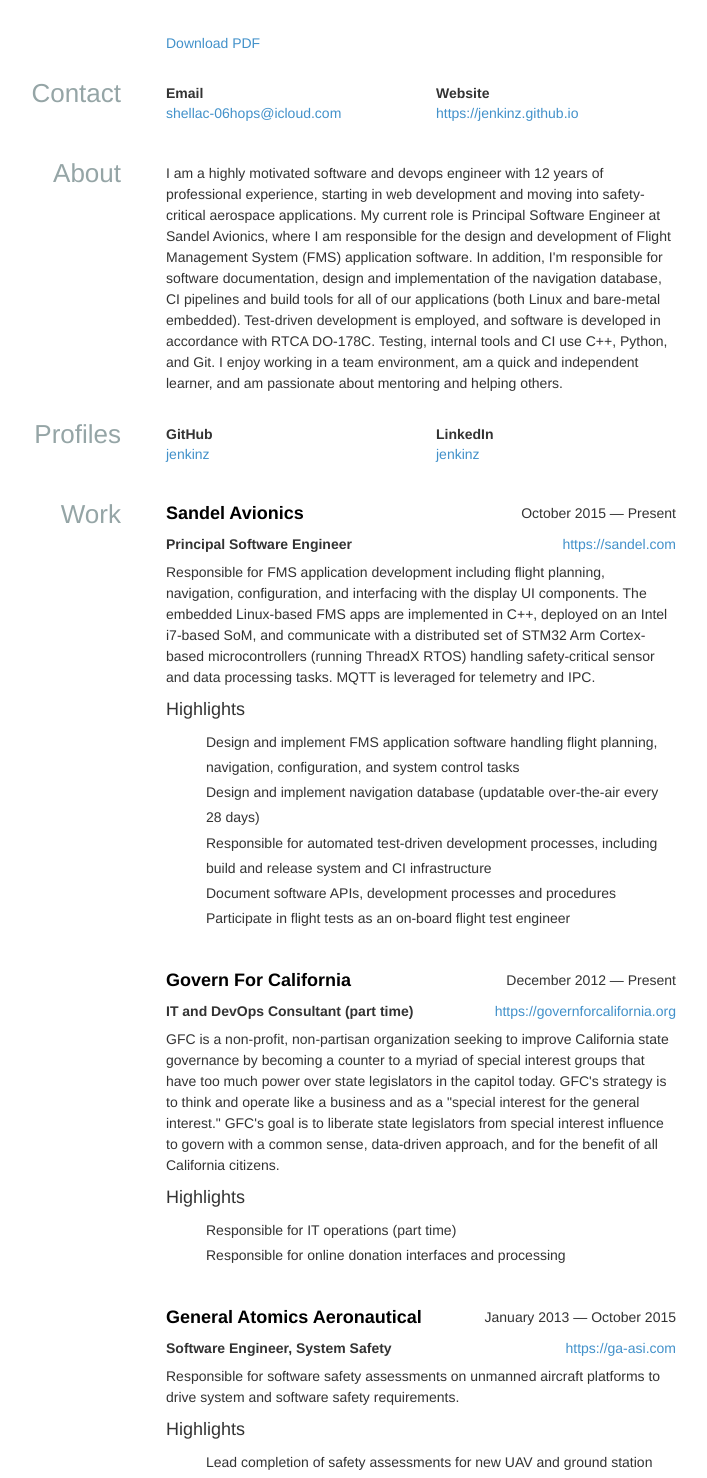
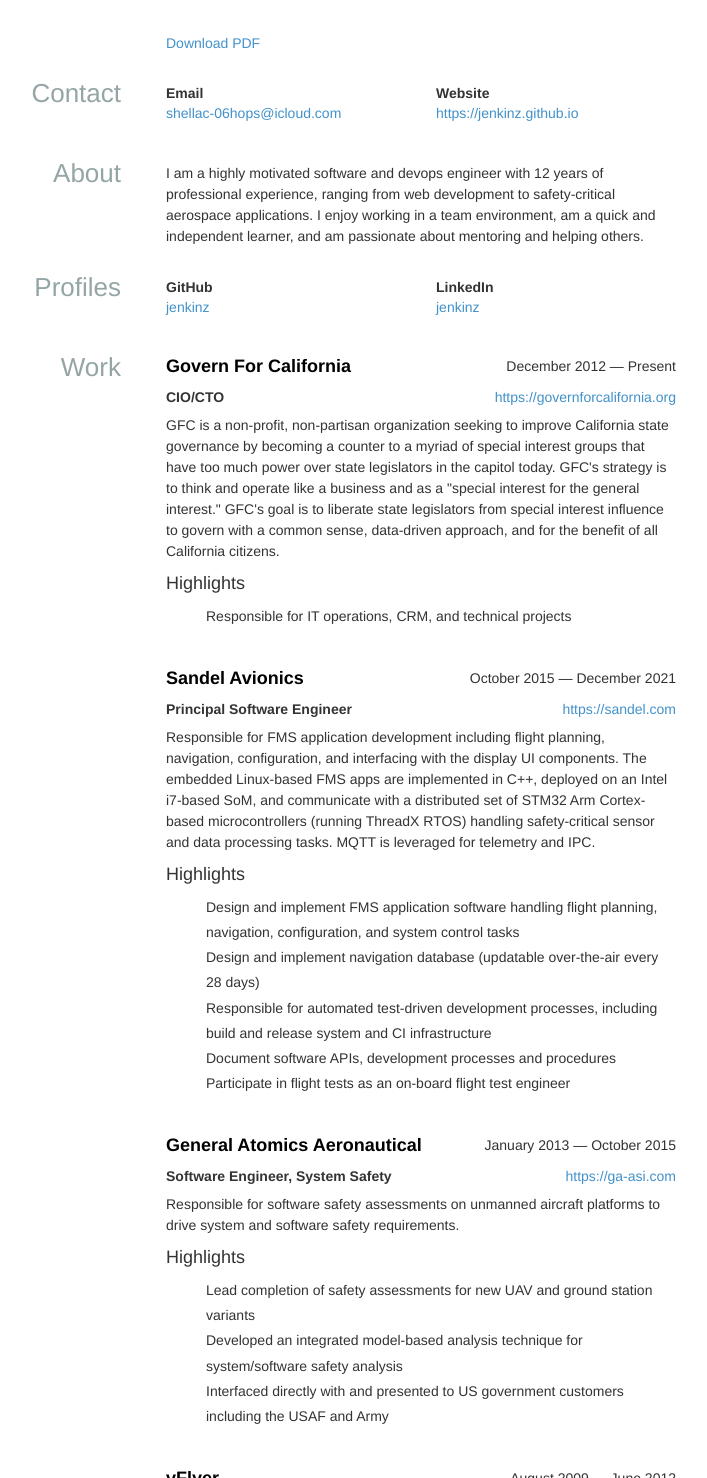
Before and after one commit to jenkinz/jenkinz.github.io, a website: page index.html in a window 1280 px wide. Shown: the part 213-1691 px from the top of the page, without its empty margins (309-1016 px from the left). Drawn offline with nearby package versions, Linux system fonts and the light colour scheme; some icons are missing.

Commit message:
Update for 2022 (again)

```diff
--- a/index.html
+++ b/index.html
@@ -302,14 +302,9 @@
 			<h3 class="col-sm-3">About</h3>
 			<div class="col-sm-9">
 				<p>I am a highly motivated software and devops engineer with 12 years of professional experience,
-					starting in web development and moving into safety-critical aerospace applications. My current role
-					is Principal Software Engineer at Sandel Avionics, where I am responsible for the design and
-					development of Flight Management System (FMS) application software. In addition, I&#x27;m
-					responsible for software documentation, design and implementation of the navigation database, CI
-					pipelines and build tools for all of our applications (both Linux and bare-metal embedded).
-					Test-driven development is employed, and software is developed in accordance with RTCA DO-178C.
-					Testing, internal tools and CI use C++, Python, and Git. I enjoy working in a team environment, am a
-					quick and independent learner, and am passionate about mentoring and helping others.</p>
+					ranging from web development to safety-critical aerospace applications. I enjoy working in a team
+					environment, am a quick and independent learner, and am passionate about mentoring and helping
+					others.</p>
 			</div>
 		</section>
 		<section id="profiles" class="row">
@@ -350,9 +345,36 @@
 				<div class="row">
 					<div class="col-sm-12">
 						<h4 class="strike-through">
+							<span>Govern For California</span>
+							<span class="date">
+								December 2012 — Present
+							</span>
+						</h4>
+						<div class="website pull-right">
+							<a href="https://governforcalifornia.org">https://governforcalifornia.org</a>
+						</div>
+						<div class="position">
+							CIO/CTO
+						</div>
+						<div class="summary">
+							<p>GFC is a non-profit, non-partisan organization seeking to improve California state
+								governance by becoming a counter to a myriad of special interest groups that have too
+								much power over state legislators in the capitol today. GFC&#x27;s strategy is to think
+								and operate like a business and as a &quot;special interest for the general
+								interest.&quot; GFC&#x27;s goal is to liberate state legislators from special interest
+								influence to govern with a common sense, data-driven approach, and for the benefit of
+								all California citizens.</p>
+						</div>
+						<h4>Highlights</h4>
+						<ul class="highlights">
+							<li class="bullet">Responsible for IT operations, CRM, and technical projects</li>
+						</ul>
+					</div>
+					<div class="col-sm-12">
+						<h4 class="strike-through">
 							<span>Sandel Avionics</span>
 							<span class="date">
-								October 2015 — Present
+								October 2015 — December 2021
 							</span>
 						</h4>
 						<div class="website pull-right">
@@ -379,34 +401,6 @@
 								build and release system and CI infrastructure</li>
 							<li class="bullet">Document software APIs, development processes and procedures</li>
 							<li class="bullet">Participate in flight tests as an on-board flight test engineer</li>
-						</ul>
-					</div>
-					<div class="col-sm-12">
-						<h4 class="strike-through">
-							<span>Govern For California</span>
-							<span class="date">
-								December 2012 — Present
-							</span>
-						</h4>
-						<div class="website pull-right">
-							<a href="https://governforcalifornia.org">https://governforcalifornia.org</a>
-						</div>
-						<div class="position">
-							IT and DevOps Consultant (part time)
-						</div>
-						<div class="summary">
-							<p>GFC is a non-profit, non-partisan organization seeking to improve California state
-								governance by becoming a counter to a myriad of special interest groups that have too
-								much power over state legislators in the capitol today. GFC&#x27;s strategy is to think
-								and operate like a business and as a &quot;special interest for the general
-								interest.&quot; GFC&#x27;s goal is to liberate state legislators from special interest
-								influence to govern with a common sense, data-driven approach, and for the benefit of
-								all California citizens.</p>
-						</div>
-						<h4>Highlights</h4>
-						<ul class="highlights">
-							<li class="bullet">Responsible for IT operations (part time)</li>
-							<li class="bullet">Responsible for online donation interfaces and processing</li>
 						</ul>
 					</div>
 					<div class="col-sm-12">
```
Also changed, not shown: 1 other file.
